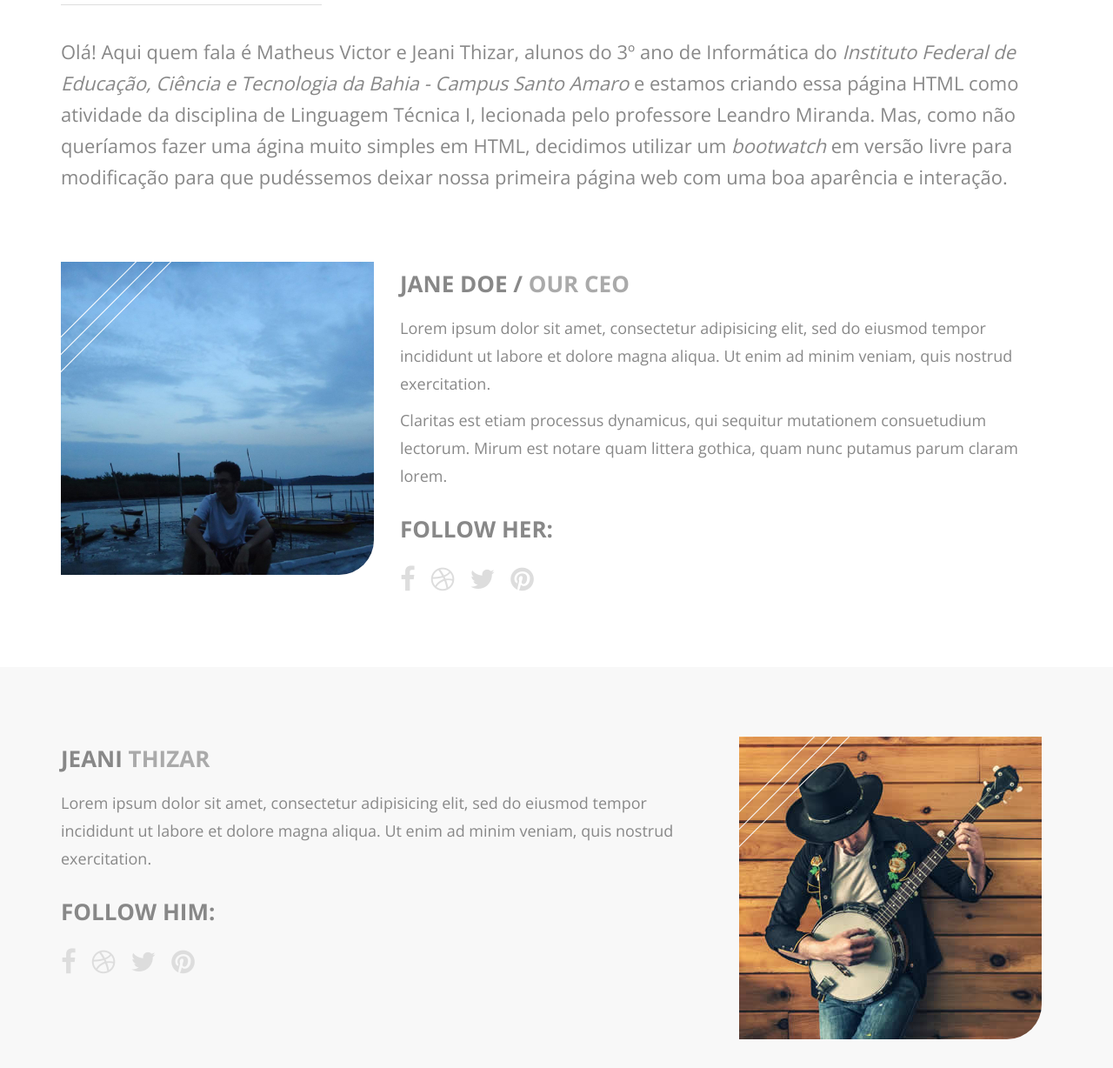
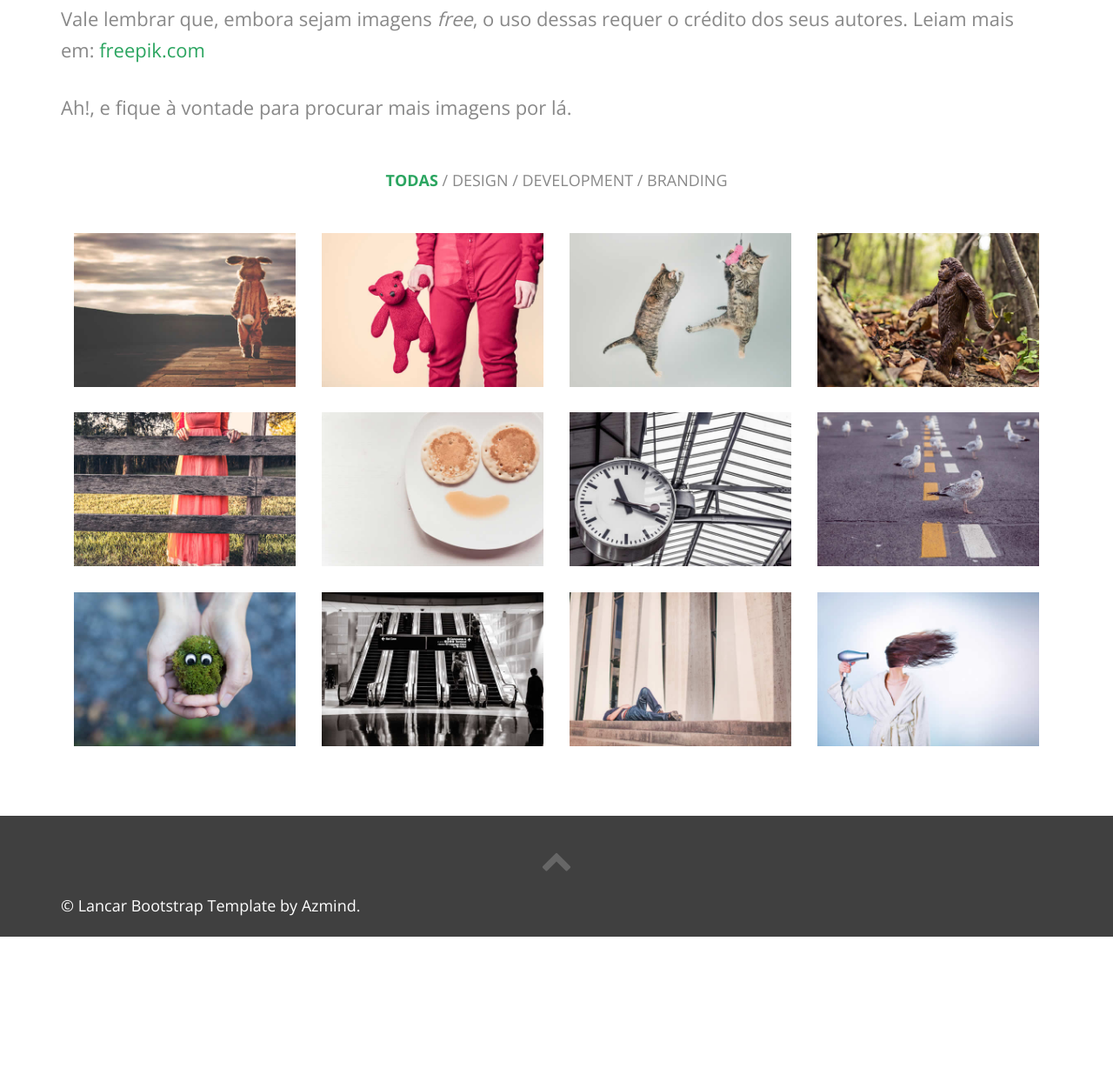
Before and after one commit to thizar/atividade-web-lt, a plain HTML site: page principal.html in a window 1280 px wide. Shown: the part 847-2075 px from the top of the page at 87% size. After the commit the page ends 1924 px from the top, so only its background shows below. Drawn offline with nearby package versions, Linux system fonts and the light colour scheme.

Commit message:
Alterando conteúdo

```diff
--- a/principal.html
+++ b/principal.html
@@ -56,12 +56,8 @@
 				<!-- Collect the nav links, forms, and other content for toggling -->
 				<div class="collapse navbar-collapse" id="top-navbar-1">
 					<ul class="nav navbar-nav navbar-right">
-						<li><a class="scroll-link" href="index.html">Início</a></li>
-						<!-- <li><a class="scroll-link" href="#what-we-do">Services</a></li> -- >
-						<!-- <li><a class="scroll-link" href="#portfolio">Portfolio</a></li> -->
-						<!-- <li><a class="scroll-link" href="#pricing-2">Prices</a></li> -->
-						<li><a class="scroll-link" href="#about">Sobre nós</a></li>
-						<li><a class="scroll-link" href="#contact">Contatos</a></li>
+						<li><a class="scroll-link" href="#portfolio">Fotos</a></li>
+                        <li><a href="index.html">Sair</a></li>
 					</ul>
 				</div>
 			</div>
@@ -71,121 +67,135 @@
         <div class="page-title top-content centered">
             <div class="page-title-text wow fadeInUp">
             	<h1>Seja bem-vind@!</h1>
-	<form name="frm" action="principal.html" method="post">
-	<p>
-      <input placeholder="E-mail" class="contact-message form-control" type="email" name="email" value="" required>
-	</p>
-	<p>
-      <input placeholder="Senha" class="contact-message form-control" type="password" name="senha" value="" required>
-	</p>
-      		<input type="submit" name ="entrar" value = "Entrar" class="big-link-1 btn scroll-link">
-            <input type="button" name="esqueci" value="Esqueci a senha" class="big-link-2 btn scroll-link">
-     </form>
+                <p>Fique à vontade para navegar!</p>
      		</div>
        </div>
-        <!-- About us -->
-        <div class="about-container section-container">
+        <!-- Portfolio -->
+        <div class="portfolio-container section-container">
 	        <div class="container">
 	            <div class="row">
-	                <div class="col-sm-12 about section-description wow fadeIn">
-	                    <h2>Sobre nós</h2>
+	                <div class="col-sm-12 portfolio section-description wow fadeIn">
+	                	<h2>Fotos</h2>
 	                    <div class="divider-1 wow fadeInUp"><span></span></div>
 	                    <p>
-	                    	Olá! Aqui quem fala é Matheus Victor e Jeani Thizar, alunos do 3º ano de Informática do <i>Instituto Federal de Educação, Ciência e Tecnologia da Bahia - Campus Santo Amaro </i> e estamos criando essa página HTML como atividade da disciplina de Linguagem Técnica I, lecionada pelo professore Leandro Miranda.
-                            Mas, como não queríamos fazer uma ágina muito simples em HTML, decidimos utilizar um <i>bootwatch</i> em versão livre para modificação para que pudéssemos deixar nossa primeira página web com uma boa aparência e interação.
+                        Nesta seção separamos algumas fotos <i>free</i> para que você possa conferir e, se desejar, usar.
 	                    </p>
-	                </div>
-	            </div>
-	        </div>
-        </div>
-
-        <!-- Block 2 (team member) -->
-        <div class="block-2-container section-container about-block-2-container">
-	        <div class="container">
-	            <div class="row">
-	            	<div class="col-sm-4 block-2-box block-2-left block-2-media wow fadeInLeft">
-	            		<div class="block-2-img-container">
-	            			<img src="assets/img/about/1.jpg" alt="" data-at2x="assets/img/about/1.jpg">
-	            			<div class="img-container-line line-1"></div>
-	            			<div class="img-container-line line-2"></div>
-	            			<div class="img-container-line line-3"></div>
-	            		</div>
-	            	</div>
-	            	<div class="col-sm-8 block-2-box block-2-right wow fadeInUp">
-	            		<h3>Jane Doe / <span>Our CEO</span></h3>
-	            		<p>
-	            			Lorem ipsum dolor sit amet, consectetur adipisicing elit, sed do eiusmod tempor incididunt ut
-	            			labore et dolore magna aliqua. Ut enim ad minim veniam, quis nostrud exercitation.
-	            		</p>
-	            		<p>
-	            			Claritas est etiam processus dynamicus, qui sequitur mutationem consuetudium lectorum.
-	            			Mirum est notare quam littera gothica, quam nunc putamus parum claram lorem.
-	            		</p>
-	            		<h3>Follow Her:</h3>
-	            		<div class="about-social">
-		                	<a href="#"><i class="fa fa-facebook"></i></a>
-		                	<a href="#"><i class="fa fa-dribbble"></i></a>
-		                    <a href="#"><i class="fa fa-twitter"></i></a>
-		                    <a href="#"><i class="fa fa-pinterest"></i></a>
-		                </div>
-	            	</div>
-	            </div>
-	        </div>
-        </div>
-
-        <!-- Block 2 (team member) -->
-        <div class="block-2-container section-container section-container-gray about-block-2-container">
-	        <div class="container">
-	            <div class="row">
-	            	<div class="col-sm-8 block-2-box block-2-left wow fadeInLeft">
-	            		<h3>Jeani <span>Thizar</span></h3>
-	            		<p>
-	            			Lorem ipsum dolor sit amet, consectetur adipisicing elit, sed do eiusmod tempor incididunt ut
-	            			labore et dolore magna aliqua. Ut enim ad minim veniam, quis nostrud exercitation.
-	            		</p>
-	            		<h3>Follow Him:</h3>
-	            		<div class="about-social">
-		                	<a href="#"><i class="fa fa-facebook"></i></a>
-		                	<a href="#"><i class="fa fa-dribbble"></i></a>
-		                    <a href="#"><i class="fa fa-twitter"></i></a>
-		                    <a href="#"><i class="fa fa-pinterest"></i></a>
-		                </div>
-	            	</div>
-	            	<div class="col-sm-4 block-2-box block-2-right block-2-media wow fadeInUp">
-	            		<div class="block-2-img-container">
-	            			<img src="assets/img/about/2.jpg" alt="" data-at2x="assets/img/about/2.jpg">
-	            			<div class="img-container-line line-1"></div>
-	            			<div class="img-container-line line-2"></div>
-	            			<div class="img-container-line line-3"></div>
-	            		</div>
-	            	</div>
-	            </div>
-	        </div>
-        </div>
-
-
-		<!-- Contact us (block 2) -->
-        <div class="block-2-container section-container contact-container">
-	        <div class="container">
-	            <div class="row">
-	                <div class="col-sm-12 block-2 section-description wow fadeIn">
-	                	<h2>Contatos</h2>
-	                	<div class="divider-1 wow fadeInUp"><span></span></div>
-	                    <p>
-	                    	For every question, information or just to say "Hi", here is how you can get in touch with us. Send us an email or come visit us!
-	                    </p>
+                        <p>
+                        Vale lembrar que, embora sejam imagens <i>free</i>, o uso dessas requer o crédito dos seus autores. Leiam mais em: <a href="http://br.freepik.com" target="_blank">freepik.com</a>
+                        </p>
+                        <p>
+                        Ah!, e fique à vontade para procurar mais imagens por lá.
+                        </p>
 	                </div>
 	            </div>
 	            <div class="row">
-	            	<div class="col-sm-4 block-2-box block-2-right contact-address wow fadeInUp col-md-12">
-	            		<!-- <h3>Visit us</h3> -->
-	                    <p><span aria-hidden="true" class="icon_pin"></span>IFBA - Campus Santo Amaro</p>
-	                    <p><span aria-hidden="true" class="icon_mail"></span>Email: <a href="">informatica.ifba2016@gmail.com</a></p>
+	            	<div class="col-sm-12 portfolio-filters wow fadeInUp">
+	            		<a href="#" class="filter-all active">Todas</a> /
+	            		<a href="#" class="filter-design">Design</a> /
+	            		<a href="#" class="filter-development">Development</a> /
+	            		<a href="#" class="filter-branding">Branding</a>
 	            	</div>
 	            </div>
-	            <div class="contact-icon-container">
-            		<span aria-hidden="true" class="icon_mail"></span>
-            	</div>
+	            <div class="row">
+	            	<div class="col-sm-12 portfolio-masonry">
+		                <div class="portfolio-box design">
+		                	<img src="assets/img/portfolio/1.jpg" alt="" data-at2x="assets/img/portfolio/1.jpg">
+		                	<div class="portfolio-box-text-container">
+		                		<div class="portfolio-box-text">
+		                			<p>Trilli Bi template</p>
+		                		</div>
+		                	</div>
+		                </div>
+		                <div class="portfolio-box development">
+		                	<img src="assets/img/portfolio/2.jpg" alt="" data-at2x="assets/img/portfolio/2.jpg">
+		                	<div class="portfolio-box-text-container">
+		                		<div class="portfolio-box-text">
+		                			<p>Sit amet logo</p>
+		                		</div>
+		                	</div>
+		                </div>
+		                <div class="portfolio-box branding">
+		                	<img src="assets/img/portfolio/3.jpg" alt="" data-at2x="assets/img/portfolio/3.jpg">
+		                	<div class="portfolio-box-text-container">
+		                		<div class="portfolio-box-text">
+		                			<p>Aeria app page</p>
+		                		</div>
+		                	</div>
+		                </div>
+		                <div class="portfolio-box development">
+		                	<img src="assets/img/portfolio/4.jpg" alt="" data-at2x="assets/img/portfolio/4.jpg">
+		                	<div class="portfolio-box-text-container">
+		                		<div class="portfolio-box-text">
+		                			<p>Etiam processus dynamicus</p>
+		                		</div>
+		                	</div>
+		                </div>
+		                <div class="portfolio-box design">
+		                	<img src="assets/img/portfolio/5.jpg" alt="" data-at2x="assets/img/portfolio/5.jpg">
+		                	<div class="portfolio-box-text-container">
+		                		<div class="portfolio-box-text">
+		                			<p>March notare site</p>
+		                		</div>
+		                	</div>
+		                </div>
+		                <div class="portfolio-box development">
+		                	<img src="assets/img/portfolio/6.jpg" alt="" data-at2x="assets/img/portfolio/6.jpg">
+		                	<div class="portfolio-box-text-container">
+		                		<div class="portfolio-box-text">
+		                			<p>Mirum est notare</p>
+		                		</div>
+		                	</div>
+		                </div>
+		                <div class="portfolio-box design">
+		                	<img src="assets/img/portfolio/7.jpg" alt="" data-at2x="assets/img/portfolio/7.jpg">
+		                	<div class="portfolio-box-text-container">
+		                		<div class="portfolio-box-text">
+		                			<p>Celic template</p>
+		                		</div>
+		                	</div>
+		                </div>
+		                <div class="portfolio-box development">
+		                	<img src="assets/img/portfolio/8.jpg" alt="" data-at2x="assets/img/portfolio/8.jpg">
+		                	<div class="portfolio-box-text-container">
+		                		<div class="portfolio-box-text">
+		                			<p>Sit amet logo</p>
+		                		</div>
+		                	</div>
+		                </div>
+		                <div class="portfolio-box branding">
+		                	<img src="assets/img/portfolio/9.jpg" alt="" data-at2x="assets/img/portfolio/9.jpg">
+		                	<div class="portfolio-box-text-container">
+		                		<div class="portfolio-box-text">
+		                			<p>Jalia business</p>
+		                		</div>
+		                	</div>
+		                </div>
+		                <div class="portfolio-box design">
+		                	<img src="assets/img/portfolio/10.jpg" alt="" data-at2x="assets/img/portfolio/10.jpg">
+		                	<div class="portfolio-box-text-container">
+		                		<div class="portfolio-box-text">
+		                			<p>Mirum est notare</p>
+		                		</div>
+		                	</div>
+		                </div>
+		                <div class="portfolio-box development">
+		                	<img src="assets/img/portfolio/11.jpg" alt="" data-at2x="assets/img/portfolio/11.jpg">
+		                	<div class="portfolio-box-text-container">
+		                		<div class="portfolio-box-text">
+		                			<p>Etiam processus social</p>
+		                		</div>
+		                	</div>
+		                </div>
+		                <div class="portfolio-box branding">
+		                	<img src="assets/img/portfolio/12.jpg" alt="" data-at2x="assets/img/portfolio/12.jpg">
+		                	<div class="portfolio-box-text-container">
+		                		<div class="portfolio-box-text">
+		                			<p>Sit website logo</p>
+		                		</div>
+		                	</div>
+		                </div>
+	                </div>
+	            </div>
 	        </div>
         </div>
 
```
